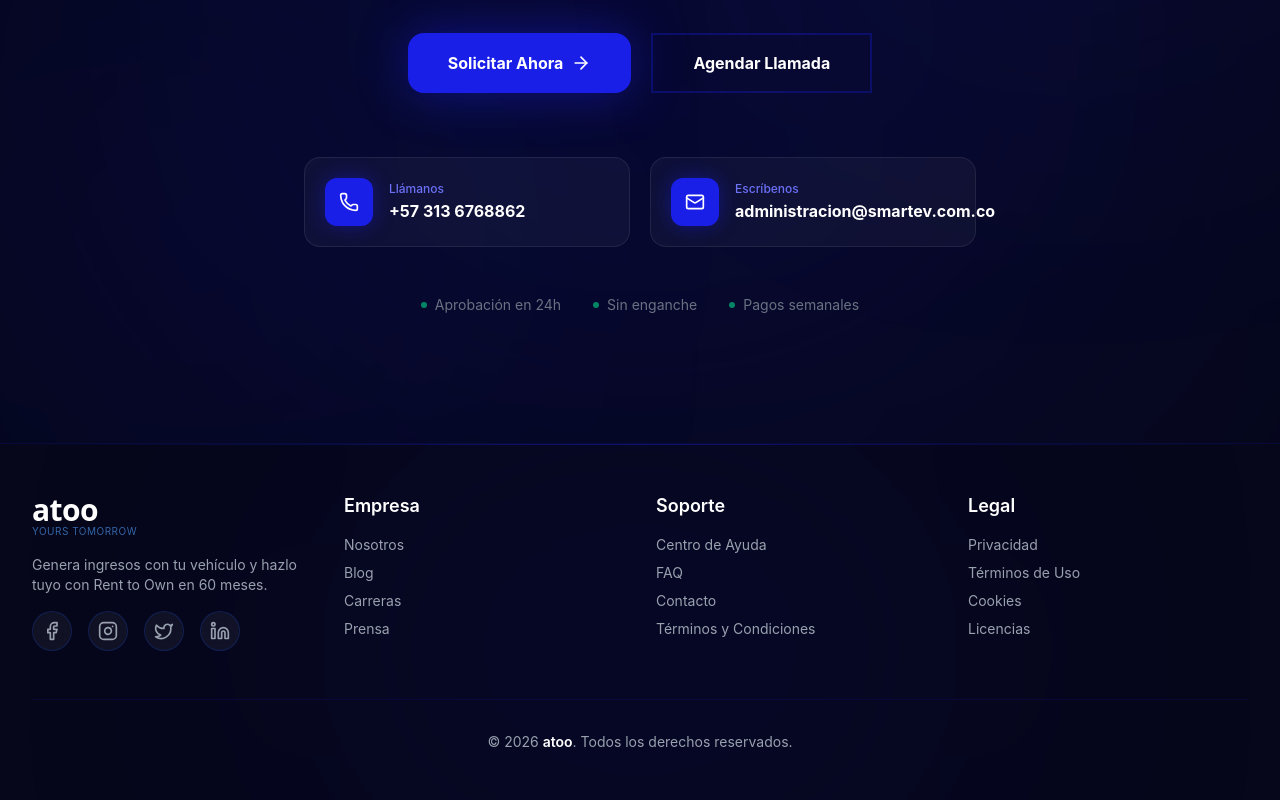
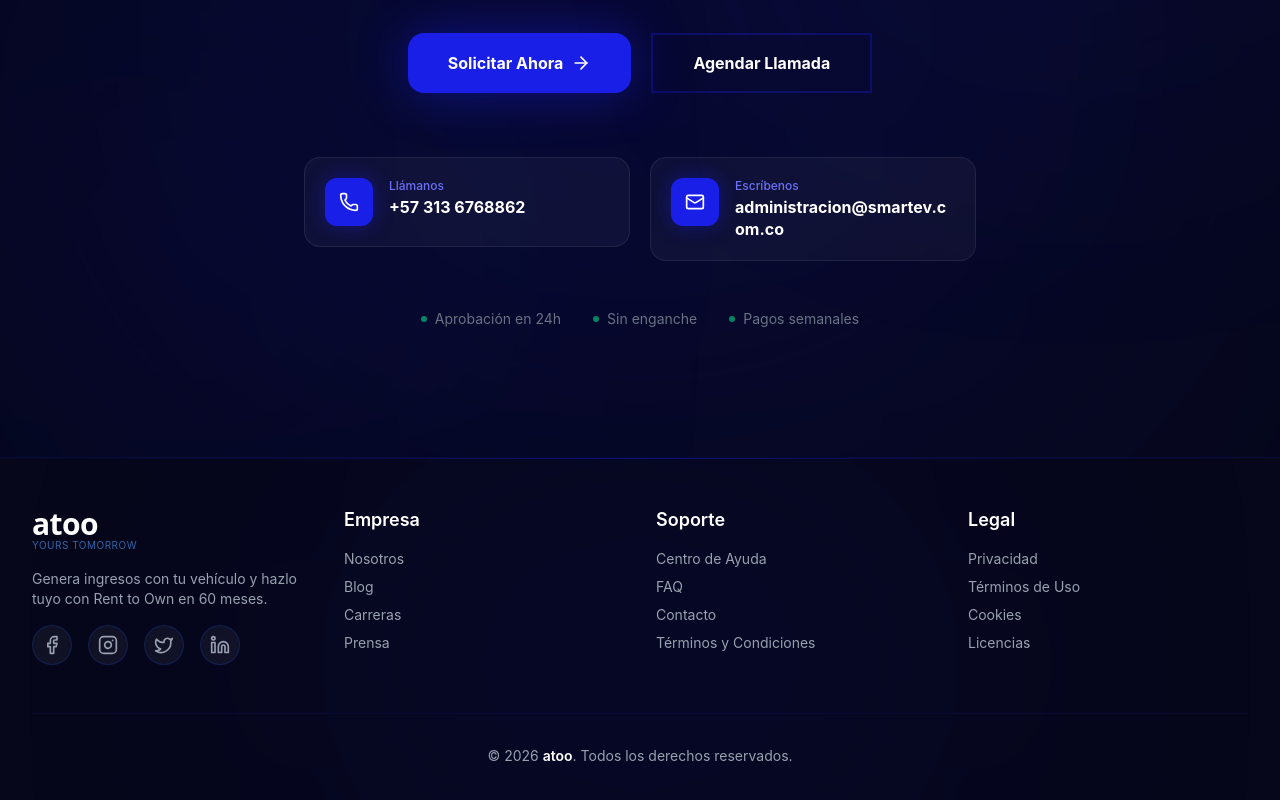
Before and after one commit to atoocolombia/atooFrontend, a React (Vite) app: page / in a window 1280 px wide. Shown: the part 4075-4875 px from the top of the page. Built offline with nearby package versions, Linux system fonts and the light colour scheme; no server answers.

Commit message:
Fix landing contact email overflowing its card.
Allow wrapping and slightly smaller type for long mailto addresses.

Co-authored-by: Cursor <cursoragent@cursor.com>

```diff
--- a/src/app/components/CTASection.tsx
+++ b/src/app/components/CTASection.tsx
@@ -114,7 +114,7 @@ export function CTASection() {
             ].map(({ icon: Icon, label, value, href }) => (
               <a key={label} href={href} className="group relative block">
                 <div className={`absolute inset-0 rounded-2xl blur-xl opacity-0 group-hover:opacity-100 transition-opacity ${isBrandCta ? 'bg-white/20' : 'bg-[#1A1FE8]/15'}`} />
-                <div className={`relative flex items-center gap-4 rounded-2xl p-5 border transition-all ${
+                <div className={`relative flex items-start gap-4 rounded-2xl p-5 border transition-all overflow-hidden ${
                   isBrandCta
                     ? 'bg-white/12 border-white/25 hover:border-white/45 hover:bg-white/18'
                     : theme === 'dark'
@@ -126,9 +126,15 @@ export function CTASection() {
                   }`}>
                     <Icon className="w-5 h-5" />
                   </div>
-                  <div className="text-left">
+                  <div className="text-left min-w-0 flex-1">
                     <div className={`text-xs font-medium mb-0.5 ${isBrandCta ? 'text-white/75' : theme === 'dark' ? 'text-[#6B70F5]' : 'text-[#1A1FE8]'}`}>{label}</div>
-                    <div className={`font-bold ${isBrandCta ? 'text-white' : theme === 'dark' ? 'text-white' : 'text-gray-900'}`}>{value}</div>
+                    <div
+                      className={`font-bold leading-snug break-words [overflow-wrap:anywhere] ${
+                        href.startsWith('mailto:') ? 'text-sm sm:text-base' : 'text-base'
+                      } ${isBrandCta ? 'text-white' : theme === 'dark' ? 'text-white' : 'text-gray-900'}`}
+                    >
+                      {value}
+                    </div>
                   </div>
                 </div>
               </a>
```
